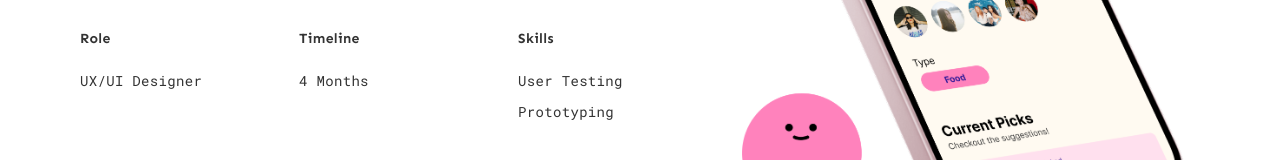
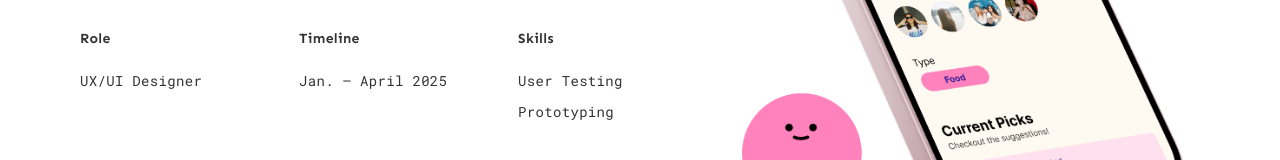
Before and after one commit to shxxw88/portfolio, a React (Vite) app: page /case-study/picki in a window 1280 px wide. Shown: the part 392-552 px from the top of the page. Built offline with nearby package versions, Linux system fonts and the light colour scheme.

Commit message:
changed timeline

```diff
--- a/src/components/PickiCaseStudy.jsx
+++ b/src/components/PickiCaseStudy.jsx
@@ -10,7 +10,7 @@ function PickiCaseStudy() {
       "For the friend groups that can never decide. Picki is the app that ends the endless debates. Create an event, invite friends to suggest activites and let Picki randomly pick your plans.",
     ],
     role: ["UX/UI Designer"],
-    duration: "4 Months",
+    duration: "Jan. – April 2025",
     skills: ["User Testing", "Prototyping"],
     heroImage: "/images/picki-hero.png",
     heroClassName: "picki-hero"
```
